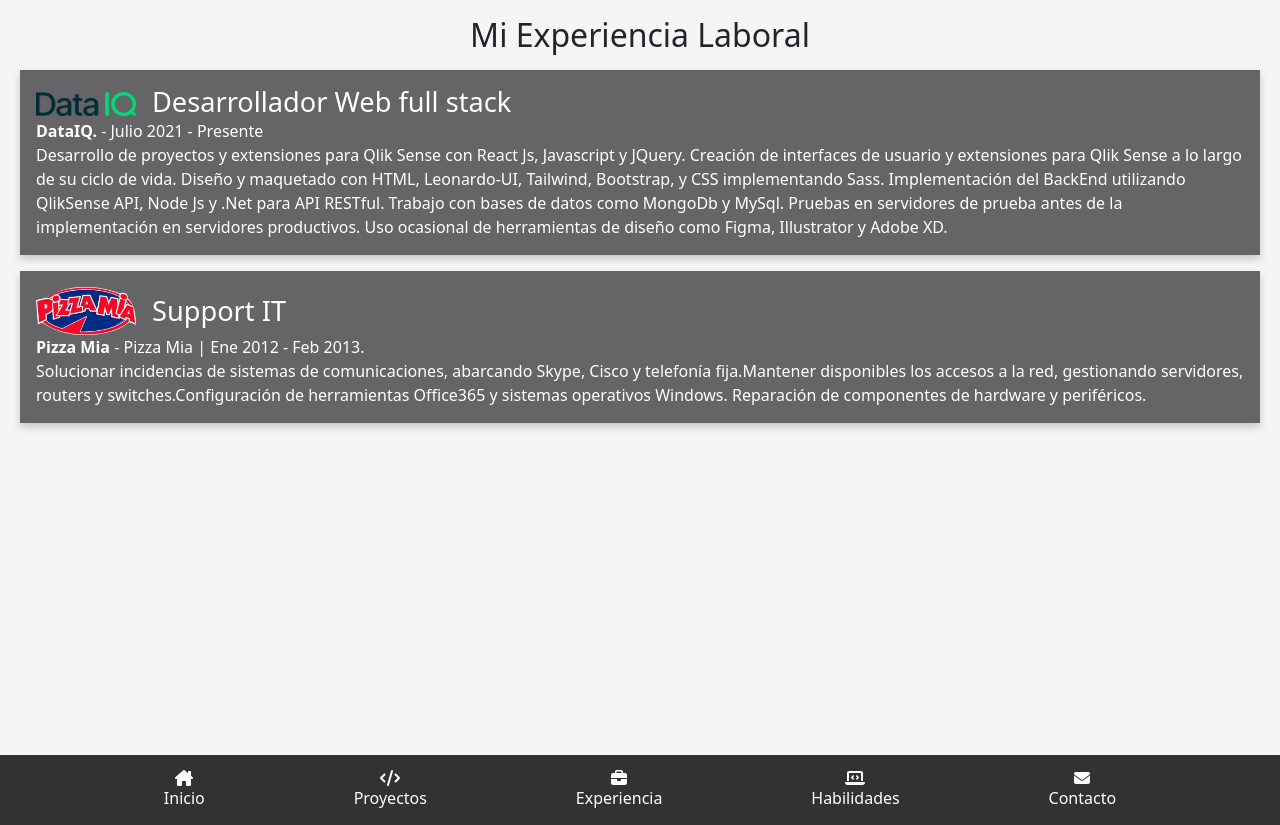
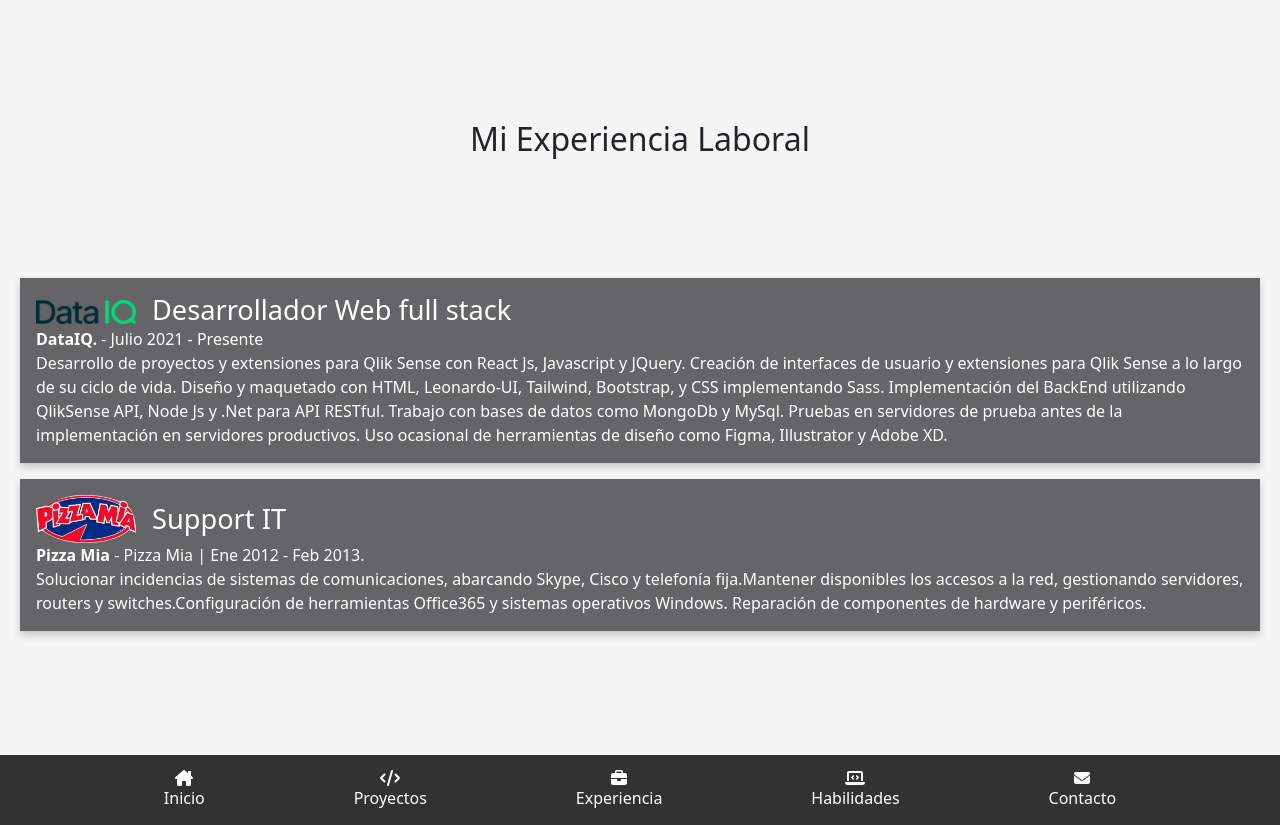
Before and after one commit to cesardileo18/portfolio-react, a React (Vite) app: page /#/expirence in a window 1280 px wide. Built offline with nearby package versions, Linux system fonts and the light colour scheme.

Commit message:
se agregan spinner a las pantallas

```diff
--- a/src/Components/SkillsConfig.jsx
+++ b/src/Components/SkillsConfig.jsx
@@ -2,7 +2,7 @@ import "../Css/skills.css"
 const SkillsConfig = ({ skill }) => {
     return (
         <div className="container-card d-flex align-items-center justify-content-evenly">
-            <img src={skill.logo} alt={`${skill.logo} Logo`} className="card-img-top skills-logo me-3" /><p className="card-text skill">{skill.nombre}</p>
+            <img src={skill.logo} alt={`${skill.logo} Logo`} className="card-img-top skills-logo me-1" /><p className="card-text skill">{skill.nombre}</p>
         </div>
     );
 };
--- a/src/Css/contacto.css
+++ b/src/Css/contacto.css
@@ -2,7 +2,7 @@
     transition: transform 0.2s, opacity 0.2s;
 }
 .contain-contact-spinner{
-    min-height: calc(100vh - 63px);
+    min-height: calc(100vh - 60px);
     display: flex;
     align-items: center;
     justify-content: center;
@@ -68,48 +68,6 @@
     font-size: 30px;
     background: none;
 }
-
-/* .form {
-    width: 100%;
-    display: flex;
-    flex-direction: column;
-    justify-content: center;
-    background-color: #f0f0f0;
-    border-radius: 10px;
-    padding: 20px;
-    box-shadow: 0px 0px 10px rgba(0, 0, 0, 0.1);
-} */
-/* .form {
-    position: relative;
-    width: 100%;
-    display: flex;
-    flex-direction: column;
-    justify-content: center;
-    background-color: #f0f0f0;
-    border-radius: 10px;
-    padding: 20px;
-    box-shadow: 0px 0px 10px rgba(0, 0, 0, 0.1);
-    overflow: hidden;
-}
-.form::before {
-    content: "";
-    position: absolute;
-    top: 0;
-    left: 0;
-    width: 100%;
-    height: 3px;
-    background: linear-gradient(90deg, #DAA520, #000, #DAA520);
-    animation: moveLine 2s linear infinite;
-}
-
-@keyframes moveLine {
-    0% {
-        transform: translateX(-100%);
-    }
-    100% {
-        transform: translateX(200%);
-    }
-} */
 .form {
     position: relative;
     width: 100%;
@@ -149,8 +107,6 @@
         transform: translateX(100%);
     }
 }
-
-
 form.form-control{
     background-color: #f0f0f0; /* Color de fondo para el formulario */
     border-radius: 10px; /* Bordes redondeados para suavizar la apariencia */
@@ -169,7 +125,6 @@ form.form-control{
     justify-content: space-between;
     align-items: center;
   }
-
   .close-button {
     background-color: transparent;
     border: none;
--- a/src/Css/experienciaCard.css
+++ b/src/Css/experienciaCard.css
@@ -6,12 +6,22 @@
 .experiencia-card {
     background-color: #222325ad;
     box-shadow: 0px 4px 8px rgba(0, 0, 0, 0.2);
-    transition: transform 0.2s; /* Agregar una transición suave para animar el cambio */
+    transition: transform 0.2s; /* Agregar una transición suave para animar el cambio
+    min-height: calc(100vh - 68px);
+    */
+}
+.experiencia-container-loading{
+    min-height: calc(100vh - 60px);
+    display: flex;
+    align-items: center;
+    justify-content: center;
 }
 .experiencia-container{
     background-color: whitesmoke;
     min-height: calc(100vh - 45px);
-
+    display: flex;
+    flex-direction: column;
+    justify-content: space-evenly;
 }
 .experiencia__texto{
     color: white;
--- a/src/Css/inicio.css
+++ b/src/Css/inicio.css
@@ -13,6 +13,7 @@ header.inicio {
 .inicio__header__h1 {
     color: white;
 }
+
 .inicio__img__cv {
     width: 100%;
     /* Asegura que la imagen sea responsive */
@@ -28,6 +29,13 @@ header.inicio {
     object-position: inherit;
 }
 
+.container-spinner-inicio {
+    min-height: calc(100vh - 60px);
+    display: flex;
+    align-items: center;
+    justify-content: center;
+}
+
 .inicio__header__img__cv {
     width: 100%;
     /* Asegura que la imagen sea responsive */
@@ -40,9 +48,11 @@ header.inicio {
     display: none;
     /* Elimina cualquier espacio vacío alrededor de la imagen */
 }
-.inicioPage{
+
+.inicioPage {
     background-color: whitesmoke;
 }
+
 .inicio__img {
     position: absolute;
     position: absolute;
@@ -77,11 +87,19 @@ header.inicio {
     header.inicio {
         justify-content: space-evenly;
     }
-    .inicio__header__h1{
+
+    .inicio__header__h1 {
         font-size: 1.7rem !important;
     }
+
     header.inicio {
         max-height: 150px;
         height: 100%;
     }
 }
+
+@media screen and (max-width: 465px) {
+    .inicio__header__h1 {
+        text-align: center;
+    }
+}
--- a/src/Css/skills.css
+++ b/src/Css/skills.css
@@ -2,33 +2,47 @@
     position: relative;
     z-index: 1;
 }
+
 .skills-logo {
-    height: 50px;
+    height: 40px;
     max-width: 50px;
     width: 100%;
 }
-.contenerdor-cards{
+
+.contain-skill-spinner {
+    min-height: calc(100vh - 60px);
+    display: flex;
+    align-items: center;
+    justify-content: center;
+}
+
+.contenerdor-cards {
     min-height: calc(100vh - 142px);
 }
-.card-text.skill{
+
+.card-text.skill {
     color: white;
     font-weight: 700;
 }
+
 .body-card-skill {
     background-color: #222325 !important;
     box-shadow: 0px 4px 8px rgba(0, 0, 0, 0.2);
     transition: transform 0.2s;
 }
+
 .body-card-skill:hover {
-    transform:  scale(1.1);
+    transform: scale(1.1);
 }
-.container-fluid.skills{
+
+.container-fluid.skills {
     min-height: calc(100vh - 50px);
     background-color: whitesmoke;
 }
+
 /* Aplicar margen solo en pantallas con un ancho máximo de 600px */
 @media (max-width: 574px) {
     .contenerdor-cards {
-      margin-bottom: 20px;
+        margin-bottom: 20px;
     }
-  }
+}
--- a/src/Views/Contacto.jsx
+++ b/src/Views/Contacto.jsx
@@ -26,8 +26,7 @@ const Contacto = () => {
         e.preventDefault();
         try {
             setShowSpinner(true)
-            // const response = await fetch('https://backend-portfolio-c30x.onrender.com/api/enviar-correo', {
-            const response = await fetch('http://localhost:8080/api/enviar-correo', {
+            const response = await fetch('https://backend-portfolio-c30x.onrender.com/api/enviar-correo', {
                 method: 'POST',
                 headers: {
                     'Content-Type': 'application/json',
@@ -63,7 +62,6 @@ const Contacto = () => {
             setShowAlert(true);
         }
     };
-    // {showSpinner && <Spinner />}
     const buttonClass = `pressed ${pressed ? 'button' : 'initialBtn'}`;
     return (
         <div className='contain-contact-spinner'>
--- a/src/Views/ExperienciaLaboral.jsx
+++ b/src/Views/ExperienciaLaboral.jsx
@@ -2,9 +2,23 @@ import React from 'react';
 import ExperienciaCard from '../Components/ExperienciaCard';
 import datosExperiencia from '../Data/experiencias.json';
 import "../Css/experienciaCard.css"
+import { useState, useEffect } from 'react';
+
+import Spinner from '../Components/Spinner';
 
 const ExperienciaLaboral = () => {
+  const [showSpinner, setShowSpinner] = useState(false);
+  useEffect(() => {
+    setShowSpinner(true)
+    setTimeout(() => {
+      setShowSpinner(false)
+    }, 800);
+  }, [])
   return (
+    <div className="experiencia-container-loading">
+      {showSpinner ? (
+        <Spinner />
+      ) : (
         <div className="experiencia-container p-3">
           <h2 className='text-center experiencia__laboral__h2'>Mi Experiencia Laboral</h2>
           <div className="experiencia-cards">
@@ -13,6 +27,8 @@ const ExperienciaLaboral = () => {
             ))}
           </div>
         </div>
+      )}
+    </div>
   );
 };
 
--- a/src/Views/Inicio.jsx
+++ b/src/Views/Inicio.jsx
@@ -1,7 +1,20 @@
 import "../Css/inicio.css"
 import ParticlesBackground from "../Components/ParticlesBackground";
+import { useState, useEffect } from 'react';
+import Spinner from '../Components/Spinner';
 const Inicio = () => {
+    const [showSpinner, setShowSpinner] = useState(false);
+    useEffect(() => {
+        setShowSpinner(true)
+        setTimeout(() => {
+            setShowSpinner(false)
+        }, 1000);
+    }, [])
     return (
+        <div className="container-spinner-inicio">
+            {showSpinner ? (
+                <Spinner />
+            ) : (
                 <div className="inicioPage">
                     <ParticlesBackground />
                     <div className="inicio-content">
@@ -27,6 +40,8 @@ const Inicio = () => {
                         </section>
                     </div>
                 </div>
+            )}
+        </div>
     );
 }
 
--- a/src/Views/Skills.jsx
+++ b/src/Views/Skills.jsx
@@ -3,17 +3,29 @@ import SkillsConfig from '../Components/SkillsConfig';
 import skills from '../Data/skills.json';
 import "../Css/skills.css"
 import ParticlesBackgroundSnow from '../Components/ParticlesBackgroundSnow';
+import { useState, useEffect } from 'react';
+import Spinner from '../Components/Spinner';
 const Skills = () => {
+    const [showSpinner, setShowSpinner] = useState(false);
+    useEffect(() => {
+        setShowSpinner(true)
+        setTimeout(() => {
+            setShowSpinner(false)
+        }, 700);
+    }, [])
     return (
+        <div className='contain-skill-spinner'>
+            {showSpinner ? (
+                <Spinner />
+            ) : (
                 <div className="container-fluid skills p-3">
-            <ParticlesBackgroundSnow/>
+                    <ParticlesBackgroundSnow />
                     <h2 className='text-center skills__h2'>Mis habilidades</h2>
                     <div className="skills-content">
                         <div className='contenerdor-cards d-flex align-content-around'>
-                    {/* <div className="contenerdor-cards d-flex flex-sm-column"> */}
                             <div className="d-flex justify-content-center align-items-center flex-wrap flex-sm-wrap ">
                                 {skills.map((skill, index) => (
-                            <div className="col-5 col-sm-3 col-md-3 col-lg-2 card d-flex m-2 p-2 body-card-skill" key={index}>
+                                    <div className="col-5 col-sm-3 col-md-3 col-lg-2 card d-flex m-2 p-3 body-card-skill" key={index}>
                                         <SkillsConfig skill={skill} />
                                     </div>
                                 ))}
@@ -21,6 +33,8 @@ const Skills = () => {
                         </div>
                     </div>
                 </div>
+            )}
+        </div>
     );
 }
 
```
Lines whose indentation alone changed are shown as unchanged.
